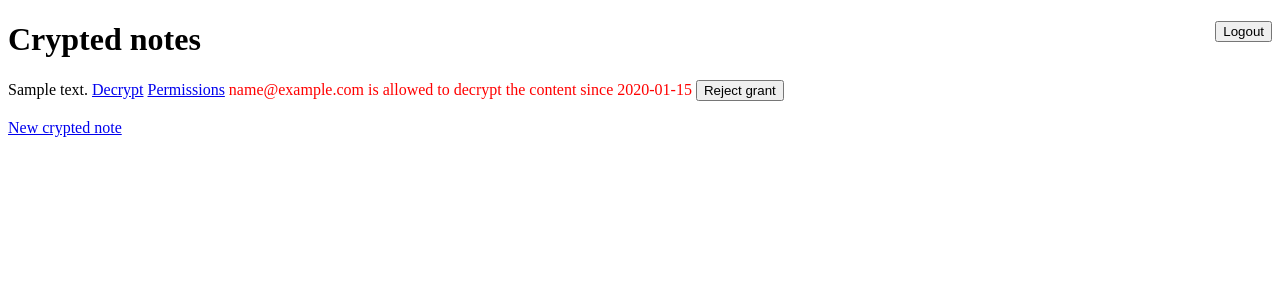
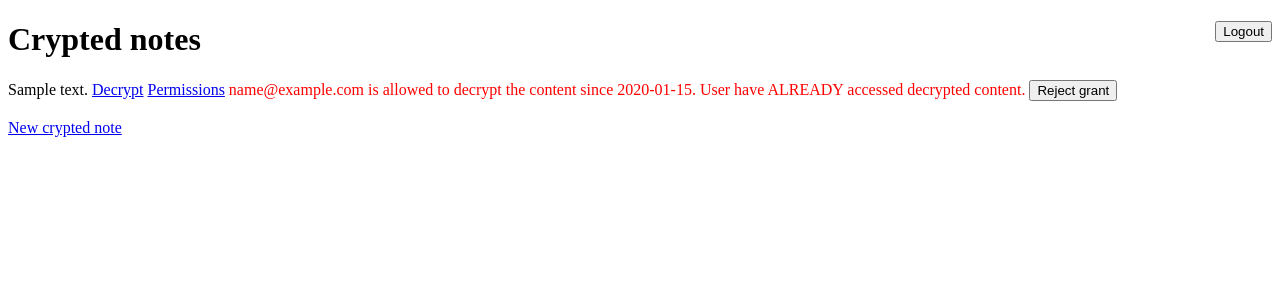
Before and after one commit to declegacy/declegacy, a Rails app: page / in a window 1280 px wide. Shown: the top 300 px of the page. Run offline with Rails 7, Linux system fonts and the light colour scheme; a user stored in the database is signed in; tables that the repository leaves empty hold one stand-in row (values such as "Sample post"); some libraries are stand-ins or nearby versions.

Commit message:
track accessing decrypted content

```diff
--- a/app/controllers/crypted_notes_controller.rb
+++ b/app/controllers/crypted_notes_controller.rb
@@ -17,6 +17,9 @@ class CryptedNotesController < ApplicationController
 
   # GET /crypted_notes/1/edit
   def edit
+    @permitted_contact = @crypted_note.permitted_contacts.where(email: current_user.email)
+
+    @permitted_contact&.update(encrypted_content_accessed_at: Time.now)
   end
 
   # POST /crypted_notes or /crypted_notes.json
--- a/app/views/crypted_notes/_crypted_note.html.erb
+++ b/app/views/crypted_notes/_crypted_note.html.erb
@@ -18,7 +18,15 @@
 
     <% reqested_decrypt_contacts.each do |c| %>
       <% if c.can_decrypt? %>
-        <span style="color:red"><%= c.email %> is allowed to decrypt the content since <%= l c.decrypt_access_granted_at.to_date %></span>
+        <span style="color:red"><%= c.email %> is allowed to decrypt the content since <%= l c.decrypt_access_granted_at.to_date %>.</span>
+
+        <% if c.encrypted_content_accessed_at %>
+          <span style="color:red">User have ALREADY accessed decrypted content.</span>
+        <% else %>
+          <span style="color:red">User have NOT yet accessed decrypted content</span>
+
+        <% end %>
+
       <% else %>
         <span style="color:red"><%= c.email %> requested decrypt permission and will gain it <b>automatically</b> on <%= l c.decrypt_access_granted_at.to_date %> unless you reject it</span>
       <% end %>
--- /dev/null
+++ b/db/migrate/20240723223247_add_encrypted_content_accessed_at_to_permitted_contacts.rb
@@ -0,0 +1,5 @@
+class AddEncryptedContentAccessedAtToPermittedContacts < ActiveRecord::Migration[7.0]
+  def change
+    add_column :permitted_contacts, :encrypted_content_accessed_at, :datetime
+  end
+end
```
Also changed, not shown: db/schema.rb.
